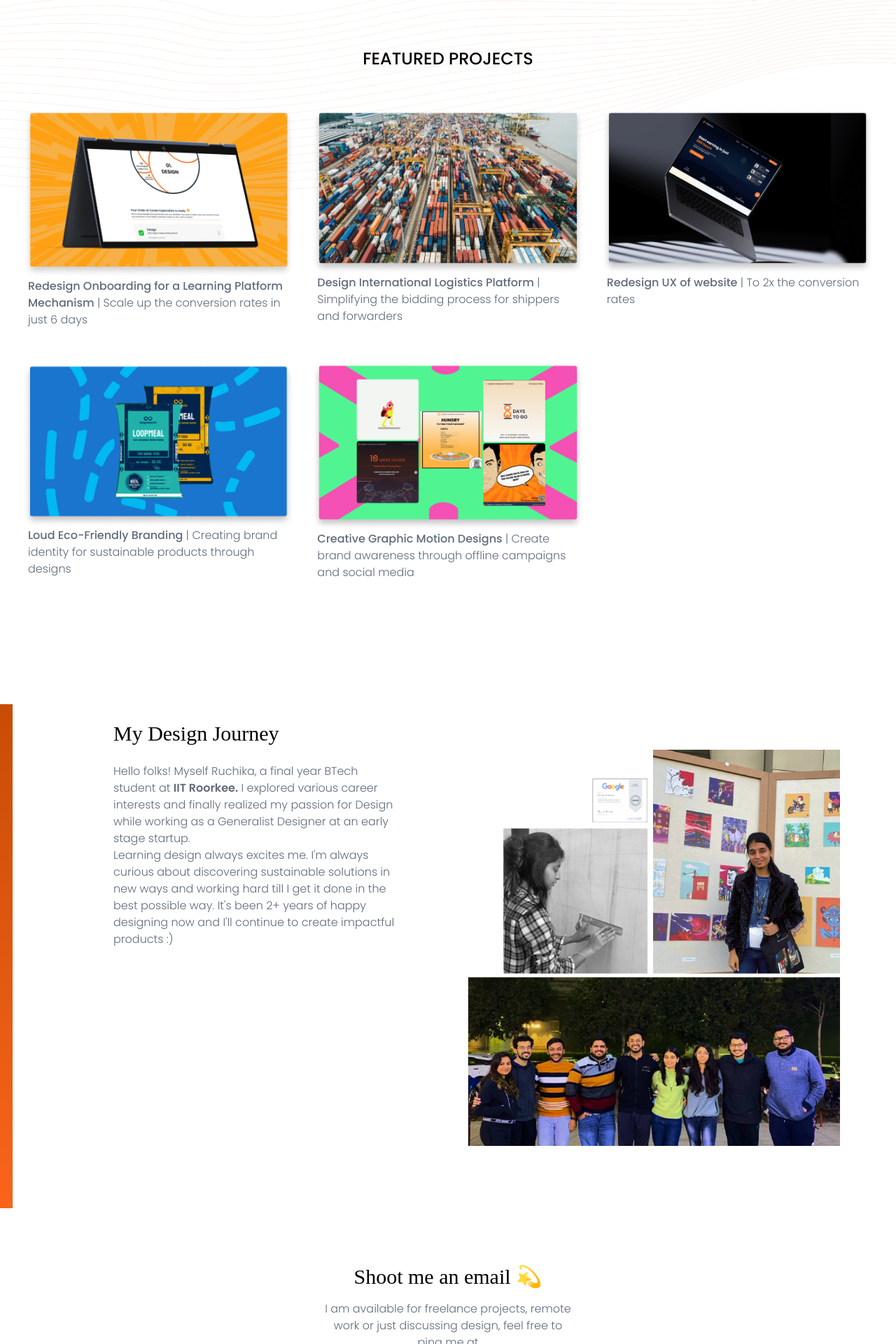
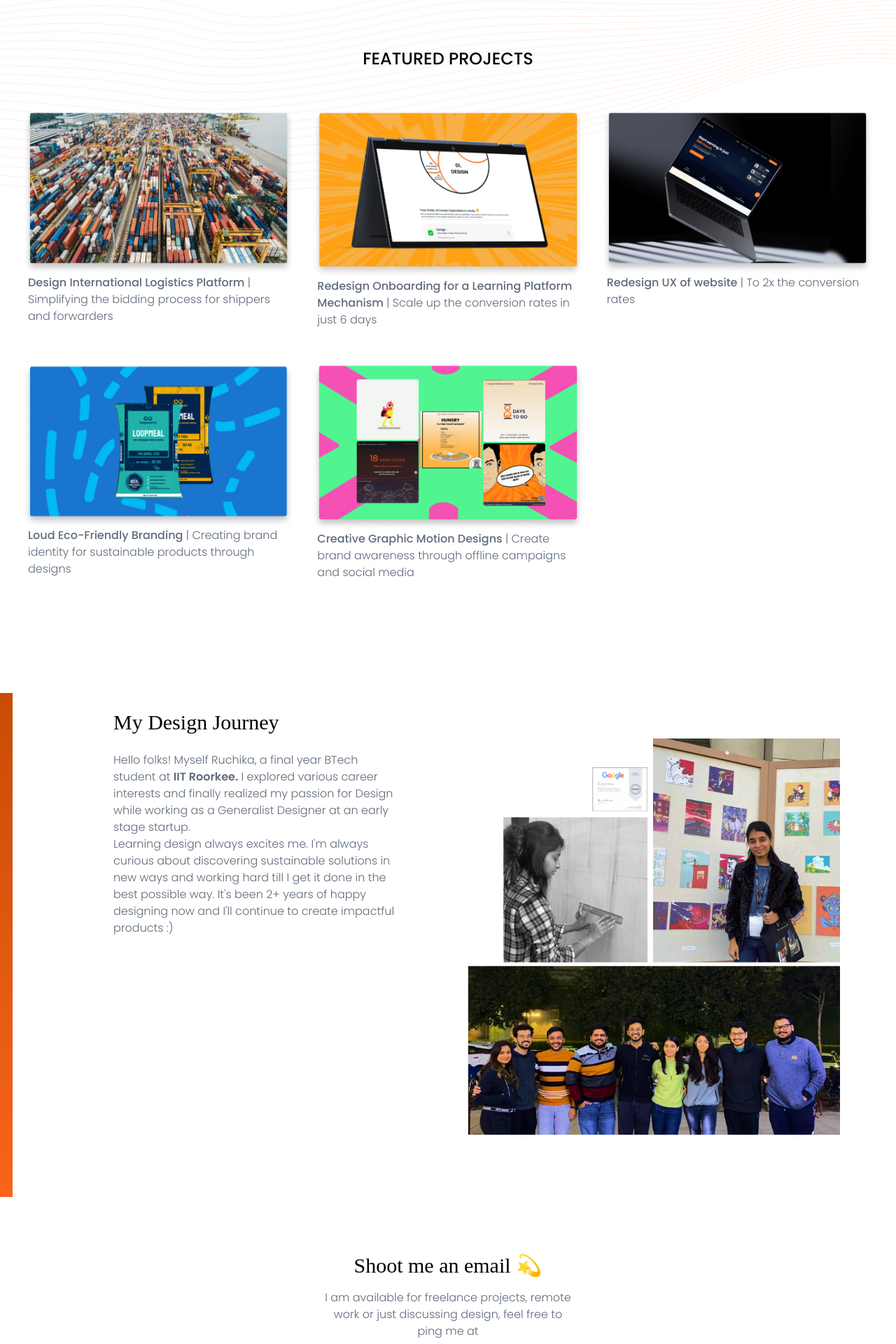
Before and after one commit to ruchika-2001/portfolio, a React (Create React App) app: page / in a window 1280 px wide. Shown: the part 660-2580 px from the top of the page at 70% size. Built offline with nearby package versions, Linux system fonts and the light colour scheme.

Commit message:
minor changes

```diff
--- a/src/App.tsx
+++ b/src/App.tsx
@@ -11,7 +11,7 @@ function App() {
         <a href={'https://linkedin.com/in/ruchika-enakhiya-4b5200208/'} target="_blank" rel="noreferrer">
           Contact</a>
       </div>
-      <div className="p-4 my-32 flex flex-col justify-center space-y-6 text-center mx-auto md:w-5/12 md:my-24">
+      <div className="p-4 mt-32 mb-20 flex flex-col justify-center space-y-6 text-center mx-auto md:w-5/12 md:my-24">
         <img src='./images/profile.png' alt="profile" className="h-48 w-48 self-center object-cover" />
         <p className={`font-medium text-3xl font-playfairDisplay md:text-5xl md:font-semibold`}>Hi, I&apos;m Ruchika</p>
         <p className="text-[#5F6B7B] text-medium text-center font-light px-4">
@@ -23,16 +23,16 @@ function App() {
         <div className="-mt-56 p-4 space-y-8 md:flex-row">
           <p className="font-medium text-2xl text-center">FEATURED PROJECTS</p>
           <div className="px-4 md:grid md:grid-cols-3 md:gap-6">
+            <a href={'https://www.notion.so/Design-International-Logistics-Web-Application-a2656717d8684d5c9cd88ef0dd5a922b'} target="_blank" rel="noreferrer">
+              <div className="my-6 cursor-pointer">
+                <img src={'./images/internationalLogisticsPlatform.png'} alt="redesign-onboarding" className="self-center object-cover" />
+                <p className="text-[#5F6B7B] px-2 text-medium font-light"><span className="font-medium">Design International Logistics Platform</span> | Simplifying the bidding process for shippers and forwarders</p>
+              </div>
+            </a>
             <a href={'https://www.notion.so/Redesign-Onboarding-of-Learning-Platform-Mechanism-1b622aa16b9b494f80d95fb279f25ce1'} target="_blank" rel="noreferrer">
               <div className="my-6 cursor-pointer">
                 <img src={'./images/redesignOnboarding.png'} alt="redesign-onboarding" className="self-center object-cover" />
                 <p className="text-[#5F6B7B] px-2 text-medium font-light"><span className="font-medium">Redesign Onboarding for a Learning Platform Mechanism</span> | Scale up the conversion rates in just 6 days</p>
-              </div>
-            </a>
-            <a href={'https://www.notion.so/Design-International-Logistics-Web-Application-a2656717d8684d5c9cd88ef0dd5a922b'} target="_blank" rel="noreferrer">
-              <div className="my-6 cursor-pointer">
-                <img src={'./images/internationalLogisticsPlatform.png'} alt="redesign-onboarding" className="self-center object-cover" />
-                <p className="text-[#5F6B7B] px-2 text-medium font-light"><span className="font-medium">Design International Logistics Platform</span> | Simplifying the bidding process for shippers and forwarders</p>
               </div>
             </a>
             <a href={'https://www.notion.so/Redesign-Website-UX-d675ed13127046ef91160da742a1f75a'} target="_blank" rel="noreferrer">
@@ -57,7 +57,7 @@ function App() {
         </div>
       </div>
 
-      <div className="mt-28">
+      <div className="mt-24">
         <p className={`font-playfairDisplay font-medium text-3xl text-center md:hidden`}>My Design Journey</p>
         <div className="flex flex-col md:flex-row">
           <div className="mt-6 bg-gradient-to-b from-[#C84C06] to-[#F9641A] h-44 w-full md:w-12 md:h-[720px]"></div>
```
